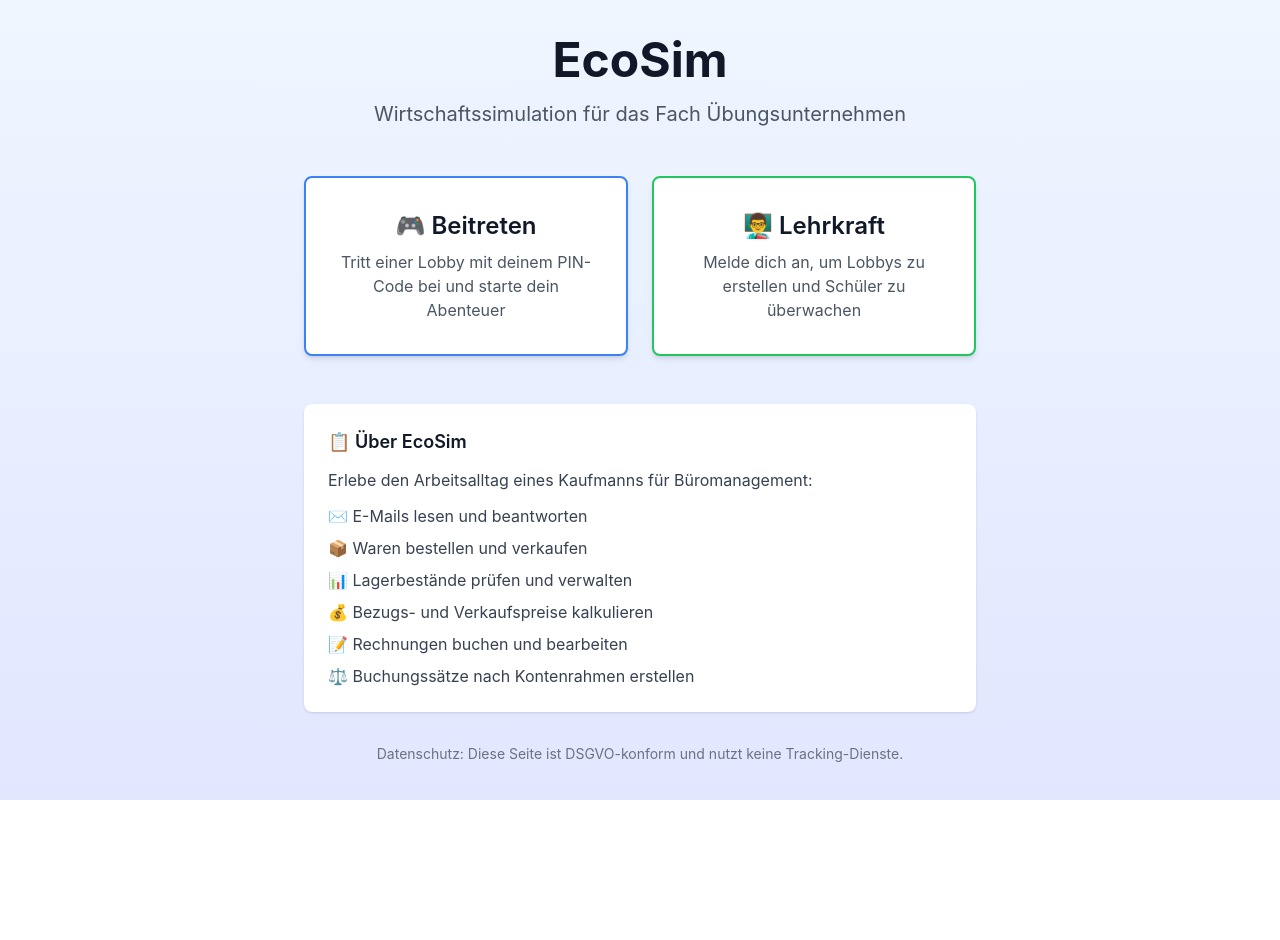
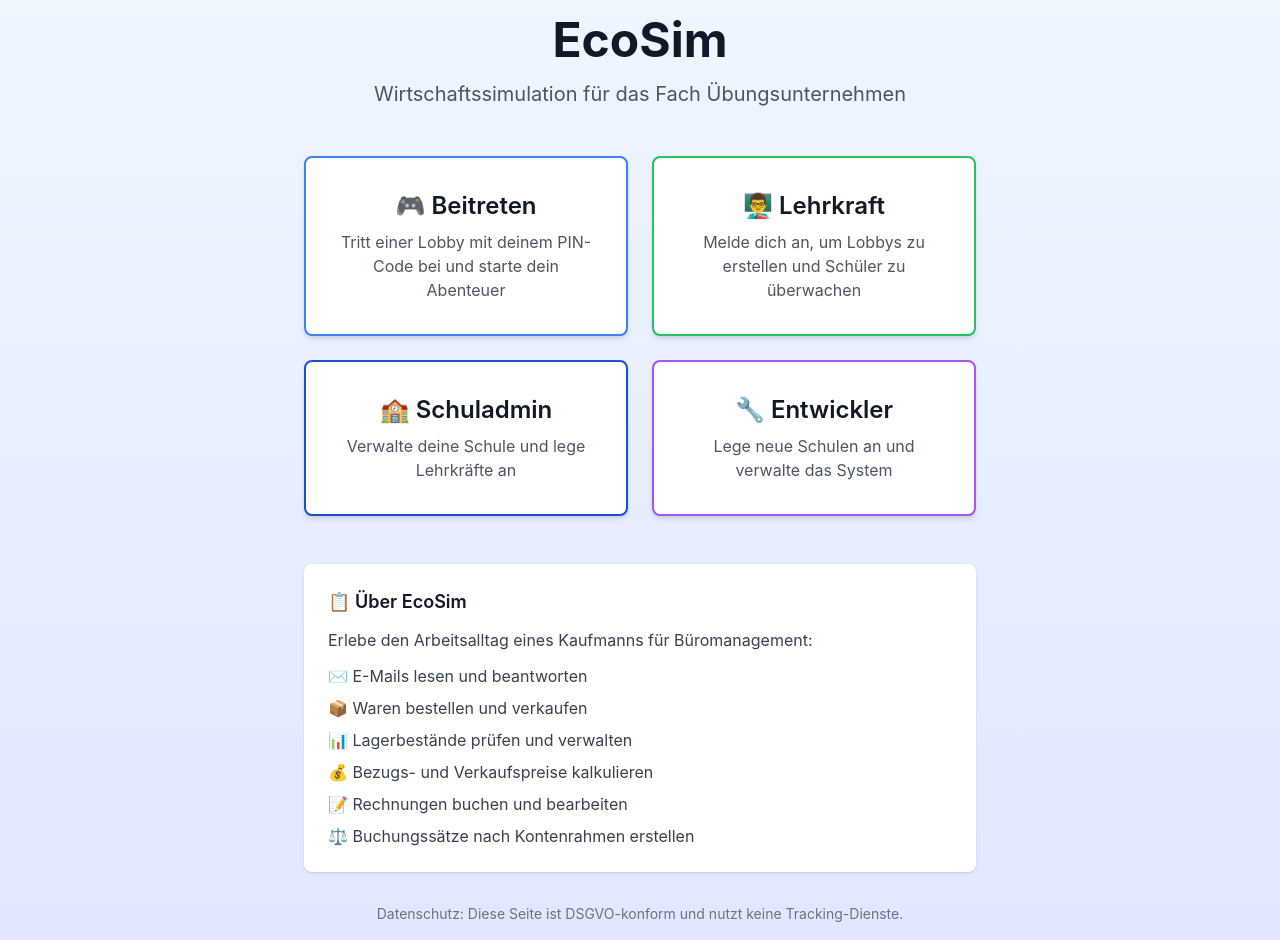
Before and after one commit to swjnmang/ecosim, a Next.js app: page / in a window 1280 px wide. Before the commit the page ends 800 px from the top, so only its background shows below. Built offline with nearby package versions, Linux system fonts and the light colour scheme.

Commit message:
Füge Developer und School-Admin Buttons auf Startseite hinzu

```diff
--- a/src/app/page.tsx
+++ b/src/app/page.tsx
@@ -35,6 +35,32 @@ export default function Home() {
               Melde dich an, um Lobbys zu erstellen und Schüler zu überwachen
             </p>
           </Link>
+
+          {/* School Admin */}
+          <Link
+            href="/school-admin/login"
+            className="p-8 bg-white rounded-lg shadow-md hover:shadow-lg transition border-2 border-blue-700"
+          >
+            <h2 className="text-2xl font-semibold text-gray-900 mb-2">
+              🏫 Schuladmin
+            </h2>
+            <p className="text-gray-600">
+              Verwalte deine Schule und lege Lehrkräfte an
+            </p>
+          </Link>
+
+          {/* Developer */}
+          <Link
+            href="/developer/login"
+            className="p-8 bg-white rounded-lg shadow-md hover:shadow-lg transition border-2 border-purple-500"
+          >
+            <h2 className="text-2xl font-semibold text-gray-900 mb-2">
+              🔧 Entwickler
+            </h2>
+            <p className="text-gray-600">
+              Lege neue Schulen an und verwalte das System
+            </p>
+          </Link>
         </div>
 
         <div className="mt-12 p-6 bg-white rounded-lg shadow text-left">
```
